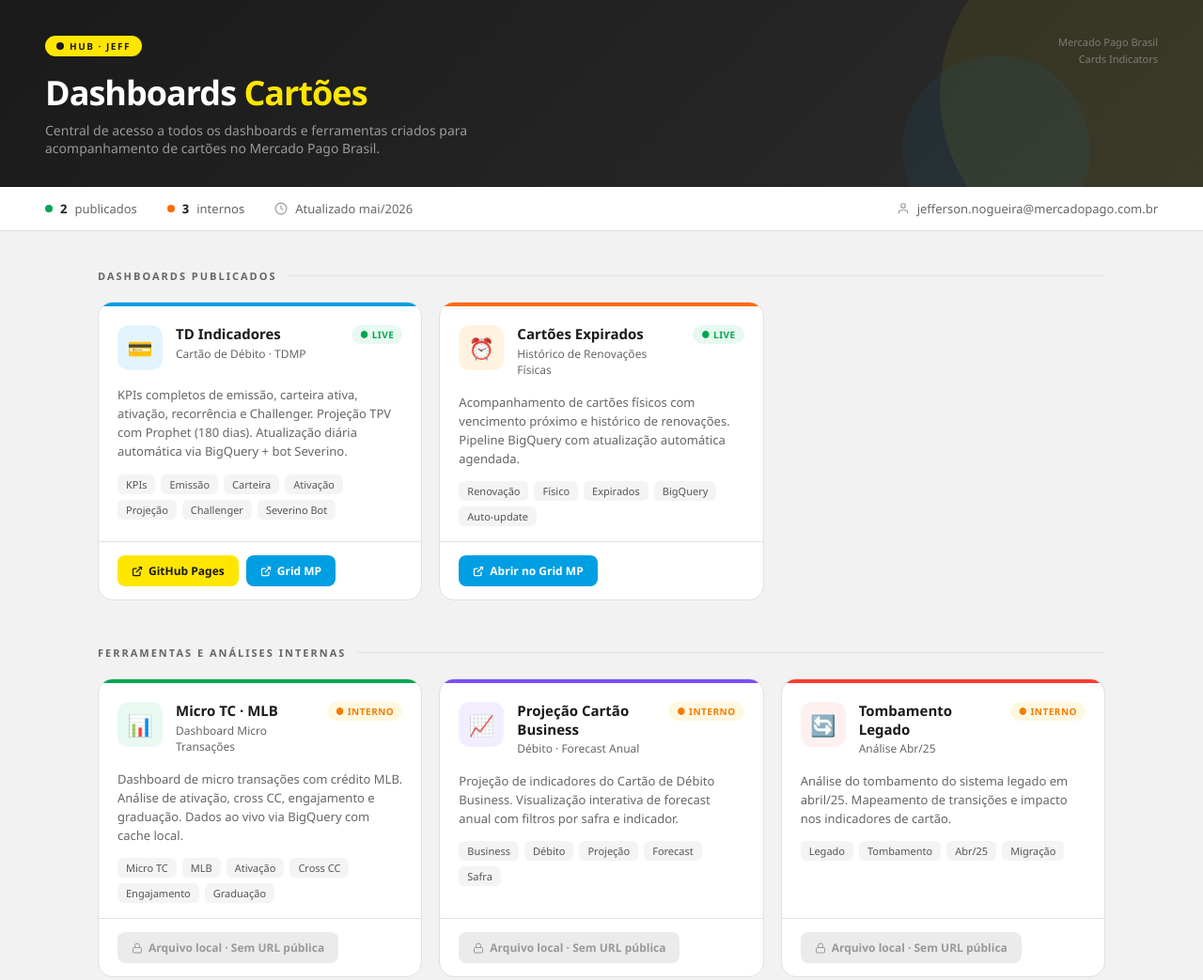
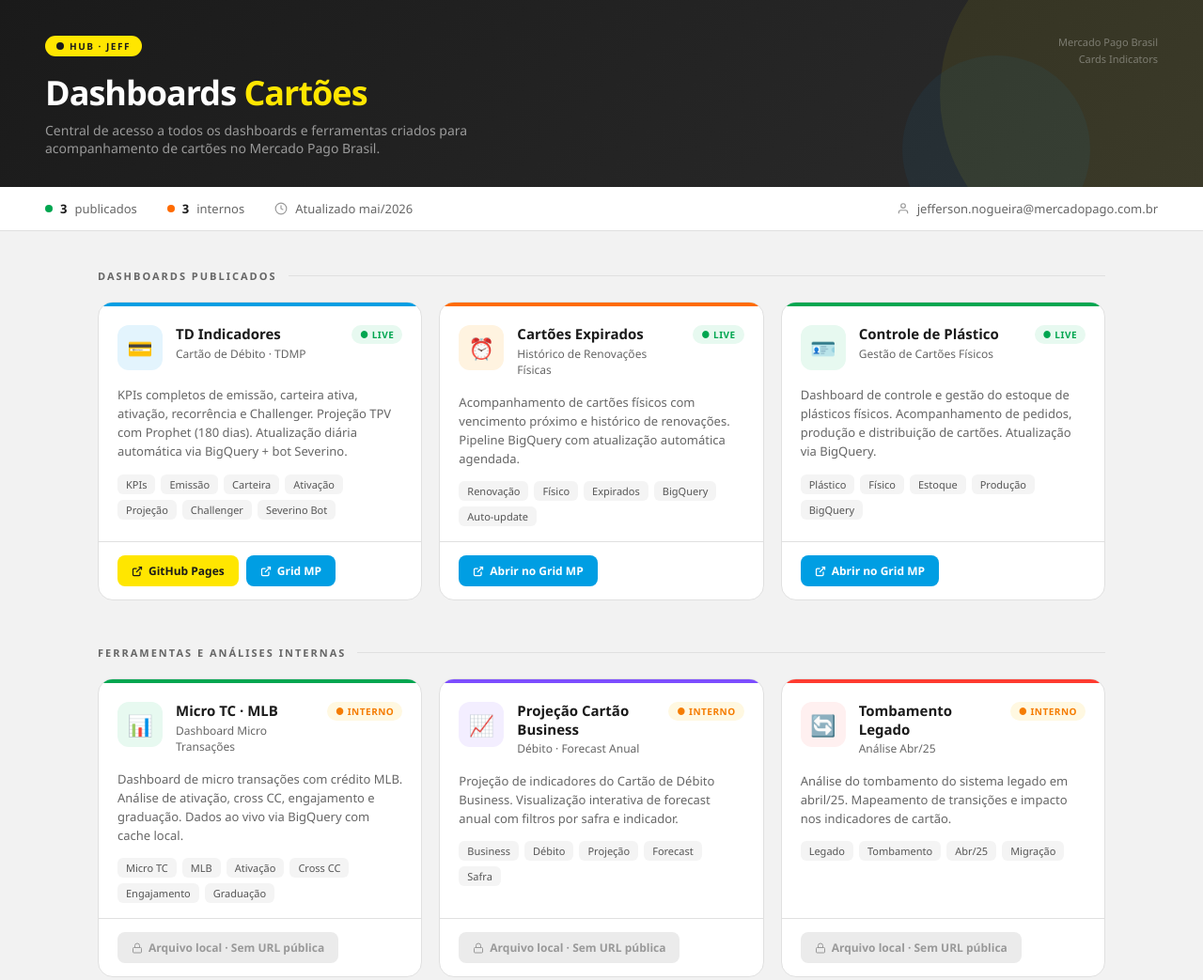
Before and after one commit to jefnogueiralves/hub-cartoes, a plain HTML site: page index.html in a window 1280 px wide. Shown: the top 1043 px of the page at 94% size. Drawn offline with Linux system fonts and the light colour scheme.

Commit message:
feat: adicionar card Controle de Plastico (Grid MP)

```diff
--- a/index.html
+++ b/index.html
@@ -328,7 +328,7 @@
 <div class="stats-bar">
   <div class="stat">
     <div class="stat-dot" style="background:var(--green)"></div>
-    <strong>2</strong> publicados
+    <strong>3</strong> publicados
   </div>
   <div class="stat">
     <div class="stat-dot" style="background:var(--orange)"></div>
@@ -413,6 +413,37 @@
       </div>
       <div class="card-footer">
         <a class="btn btn-blue" href="https://grid.adminml.com/d/01KPYH9GPN78Y3DZDV22XQY649/view" target="_blank" rel="noopener">
+          <svg width="12" height="12" viewBox="0 0 24 24" fill="none" stroke="currentColor" stroke-width="2.5"><path d="M18 13v6a2 2 0 01-2 2H5a2 2 0 01-2-2V8a2 2 0 012-2h6"/><polyline points="15 3 21 3 21 9"/><line x1="10" y1="14" x2="21" y2="3"/></svg>
+          Abrir no Grid MP
+        </a>
+      </div>
+    </div>
+
+    <!-- Controle de Plástico -->
+    <div class="dash-card">
+      <div class="card-accent" style="background:var(--green)"></div>
+      <div class="card-header">
+        <div class="card-icon" style="background:#E7F9F0;">🪪</div>
+        <div class="card-info">
+          <div class="card-title">Controle de Plástico</div>
+          <div class="card-sub">Gestão de Cartões Físicos</div>
+        </div>
+        <div class="status st-live">● Live</div>
+      </div>
+      <div class="card-body">
+        <div class="card-desc">
+          Dashboard de controle e gestão do estoque de plásticos físicos. Acompanhamento de pedidos, produção e distribuição de cartões. Atualização via BigQuery.
+        </div>
+        <div class="tags">
+          <span class="tag">Plástico</span>
+          <span class="tag">Físico</span>
+          <span class="tag">Estoque</span>
+          <span class="tag">Produção</span>
+          <span class="tag">BigQuery</span>
+        </div>
+      </div>
+      <div class="card-footer">
+        <a class="btn btn-blue" href="https://grid.adminml.com/d/01KRPZ2TK8FA0Q9MJK2SRZBW2C/view" target="_blank" rel="noopener">
           <svg width="12" height="12" viewBox="0 0 24 24" fill="none" stroke="currentColor" stroke-width="2.5"><path d="M18 13v6a2 2 0 01-2 2H5a2 2 0 01-2-2V8a2 2 0 012-2h6"/><polyline points="15 3 21 3 21 9"/><line x1="10" y1="14" x2="21" y2="3"/></svg>
           Abrir no Grid MP
         </a>
```
